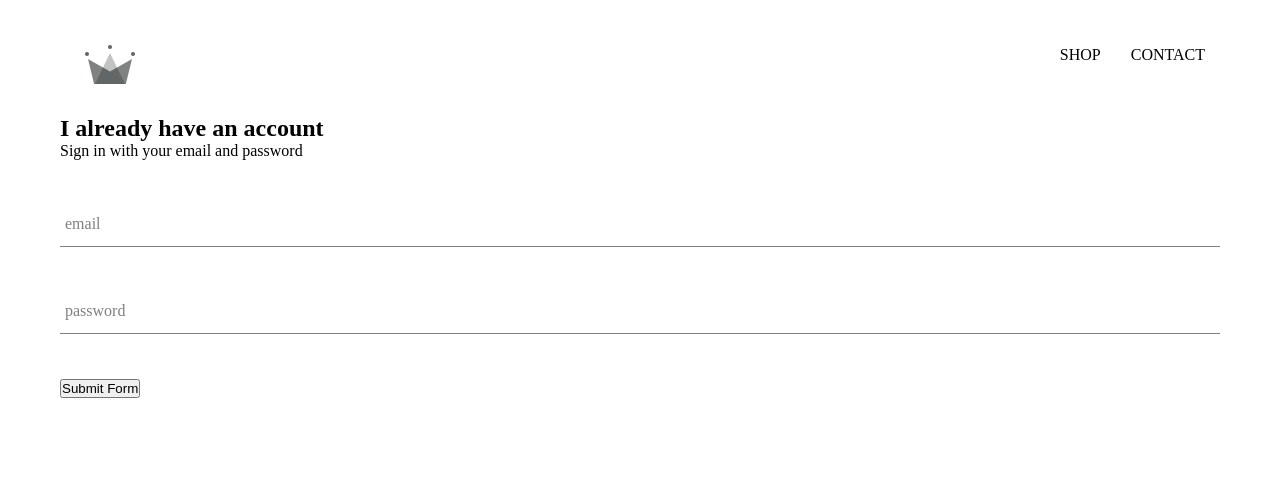
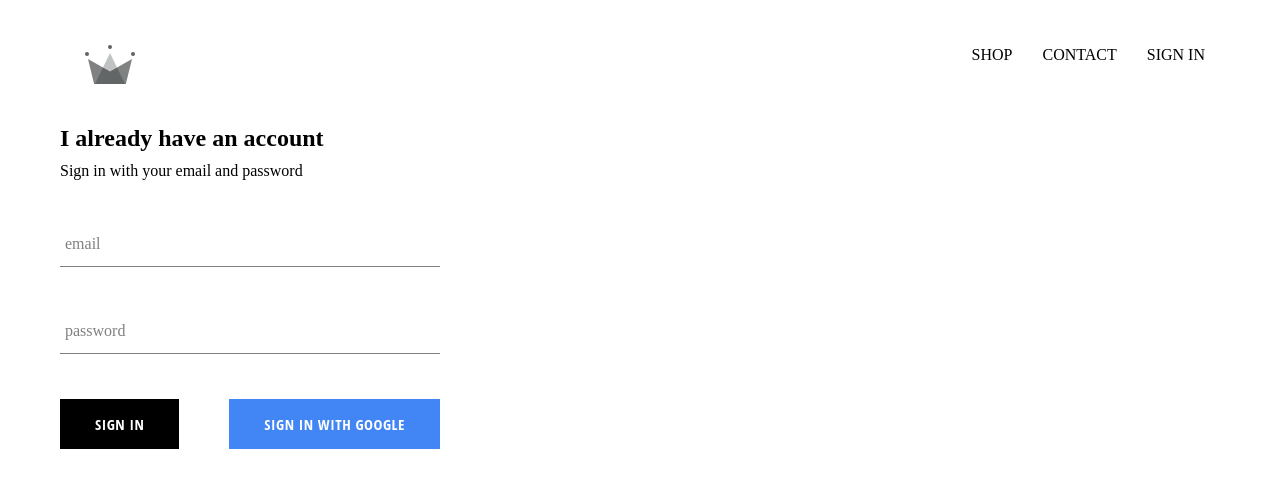
Before and after one commit to BernardKrasowski/eCommerce, a React (Create React App) app: page /signin in a window 1280 px wide. Shown: the top 488 px of the page. Built offline with nearby package versions, Linux system fonts and the light colour scheme; no server answers.

Commit message:
intergrated firebase ito application, created sign in page with sign in component with google.

```diff
--- a/package.json
+++ b/package.json
@@ -6,6 +6,7 @@
     "@testing-library/jest-dom": "^5.15.1",
     "@testing-library/react": "^11.2.7",
     "@testing-library/user-event": "^12.8.3",
+    "firebase": "^9.6.1",
     "react": "^17.0.2",
     "react-dom": "^17.0.2",
     "react-router-dom": "^6.2.1",
--- a/src/App.jsx
+++ b/src/App.jsx
@@ -1,15 +1,36 @@
+import React from "react";
 import "./App.css";
 import HomePage from "./pages/homepage/homepage.component";
 import { BrowserRouter, Routes, Route } from "react-router-dom";
 import ShopPage from "./pages/shop/shop.component";
 import Header from "./components/header/header.component";
 import SigninAndSignUpPage from "./pages/sign-in-and-sign-up/sign-in-and-sign-up.component";
+import { auth } from "./firebase/firebase.utils";
 
-function App() {
+class App extends React.Component {
+  constructor() {
+    super();
+    this.state = {
+      currentUser: null,
+    };
+  }
+
+  unsubscribeFromAuth = null;
+
+  componentDidMount() {
+    this.insubscribeFromAuth = auth.onAuthStateChanged((user) => {
+      this.setState({ currentUser: user });
+      console.log(user);
+    });
+  }
+  componentWillUnmount() {
+    this.unsubscribeFromAuth();
+  }
+  render() {
     return (
       <div>
         <BrowserRouter>
-        <Header />
+          <Header currentUser={this.state.currentUser} />
           <Routes>
             <Route path="/" element={<HomePage />} />
             <Route path="/shop" element={<ShopPage />} />
@@ -19,5 +40,6 @@
       </div>
     );
   }
+}
 
 export default App;
--- /dev/null
+++ b/src/components/custom-button/custom-button.component.jsx
@@ -0,0 +1,13 @@
+import React from "react";
+import "./custom-button.styles.scss";
+function CustomButton({ children, isGoogleSignIn, ...otherProps }) {
+  return (
+    <button
+      className={`${isGoogleSignIn ? "google-sign-in" : ""} custom-button`}
+      {...otherProps}
+    >
+      {children}
+    </button>
+  );
+}
+export default CustomButton;
--- /dev/null
+++ b/src/components/custom-button/custom-button.styles.scss
@@ -0,0 +1,29 @@
+.custom-button {
+  width: auto;
+  height: 50px;
+  letter-spacing: 0.5px;
+  line-height: 50px;
+  padding: 0 35px 0 35px;
+  font-size: 15px;
+  background-color: black;
+  color: white;
+  text-transform: uppercase;
+  font-family: "Open Sans Condensed";
+  font-weight: bolder;
+  border: none;
+  cursor: pointer;
+
+  &:hover {
+    background-color: white;
+    color: black;
+    border: 1px solid black;
+  }
+  &.google-sign-in {
+    background-color: #4285f4;
+    color: white;
+    &:hover {
+      background-color: #357ae8;
+      border: none;
+    }
+  }
+}
--- a/src/components/form-input/form-input.component.jsx
+++ b/src/components/form-input/form-input.component.jsx
@@ -13,7 +13,7 @@
       {label ? (
         <label
           className={`${
-            otherProps.value.lenght ? "shrink" : ""
+            otherProps.value.length ? "shrink" : ""
           } form-input-label`}
         >
           {label}
--- a/src/components/header/header.component.jsx
+++ b/src/components/header/header.component.jsx
@@ -2,8 +2,9 @@
 import "./header.styles.scss";
 import { Link } from "react-router-dom";
 import { ReactComponent as Logo } from "../../assets/crown.svg";
+import { auth } from "../../firebase/firebase.utils";
 
-function Header() {
+function Header({ currentUser }) {
   return (
     <div className="header">
       <Link className="logo-container" to="/">
@@ -16,6 +17,15 @@
         <Link className="option" to="/contact">
           CONTACT
         </Link>
+        {currentUser ? (
+          <div className="option" onClick={() => auth.signOut()}>
+            SIGN OUT
+          </div>
+        ) : (
+          <Link className="option" to="/signin">
+            SIGN IN
+          </Link>
+        )}
       </div>
     </div>
   );
--- a/src/components/header/header.styles.scss
+++ b/src/components/header/header.styles.scss
@@ -21,6 +21,7 @@
     .option {
       color: black;
       padding: 10px 15px;
+      cursor: pointer;
     }
   }
 }
--- a/src/components/sign-in/sign-in.component.jsx
+++ b/src/components/sign-in/sign-in.component.jsx
@@ -1,6 +1,9 @@
 import React, { useState } from "react";
 import "./sign-in.styles.scss";
 import FormInput from "../form-input/form-input.component";
+import CustomButton from "../custom-button/custom-button.component";
+
+import { signInWithGoogle } from "../../firebase/firebase.utils.js";
 
 function SignIn() {
   const [user, setUser] = useState({
@@ -18,10 +21,9 @@
 
     setUser((prevState) => ({ ...prevState, [name]: value }));
   };
-
   return (
     <div className="sign-in">
-      <h2>I already have an account</h2>
+      <h2 className="title">I already have an account</h2>
       <span>Sign in with your email and password</span>
 
       <form onSubmit={handleSubmite}>
@@ -42,8 +44,12 @@
           handleChange={handleChange}
           required
         />
-
-        <input type="submit" value="Submit Form" />
+        <div className="buttons">
+          <CustomButton type="submit">Sign In</CustomButton>
+          <CustomButton onClick={signInWithGoogle} isGoogleSignIn>
+            Sign In with Google
+          </CustomButton>
+        </div>
       </form>
     </div>
   );
--- a/src/components/sign-in/sign-in.styles.scss
+++ b/src/components/sign-in/sign-in.styles.scss
@@ -0,0 +1,12 @@
+.sign-in {
+  width: 380px;
+  display: flex;
+  flex-direction: column;
+  .title {
+    margin: 10px 0;
+  }
+  .buttons {
+    display: flex;
+    justify-content: space-between;
+  }
+}
--- /dev/null
+++ b/src/firebase/firebase.utils.js
@@ -0,0 +1,24 @@
+import { initializeApp } from "firebase/app";
+
+import { getAuth, signInWithPopup, GoogleAuthProvider } from "firebase/auth";
+
+const firebaseConfig = {
+  apiKey: "AIzaSyClCaIMYSn_Cfr-F93jJIDEewcDpexufNI",
+  authDomain: "ecommerce-a69f9.firebaseapp.com",
+  projectId: "ecommerce-a69f9",
+  storageBucket: "ecommerce-a69f9.appspot.com",
+  messagingSenderId: "198147867309",
+  appId: "1:198147867309:web:708c6c805032cb13f3fc24",
+};
+const app = initializeApp(firebaseConfig);
+export const auth = getAuth(app);
+export const signInWithGoogle = () => {
+  const provider = new GoogleAuthProvider();
+  signInWithPopup(auth, provider)
+    .then((result) => {
+      // console.log(result);
+    })
+    .catch((error) => {
+      console.log(error);
+    });
+};
```
Also changed, not shown: 1 other file (tests, documents, lock files or other folders). Lines whose indentation alone changed are shown as unchanged.
